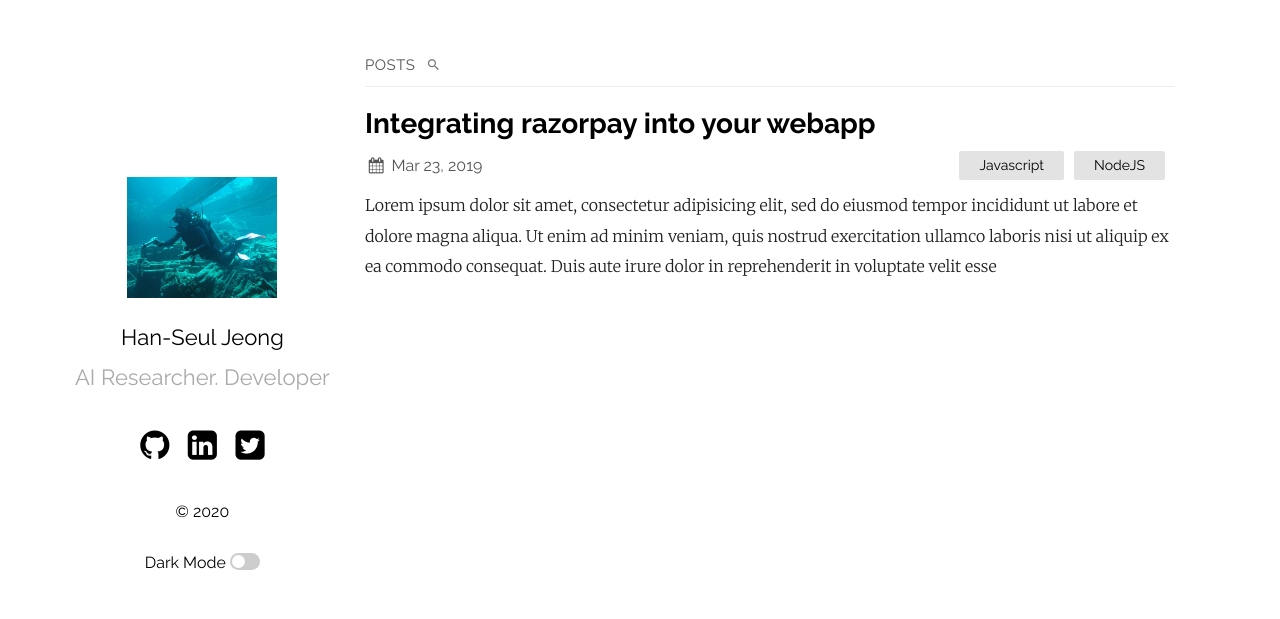
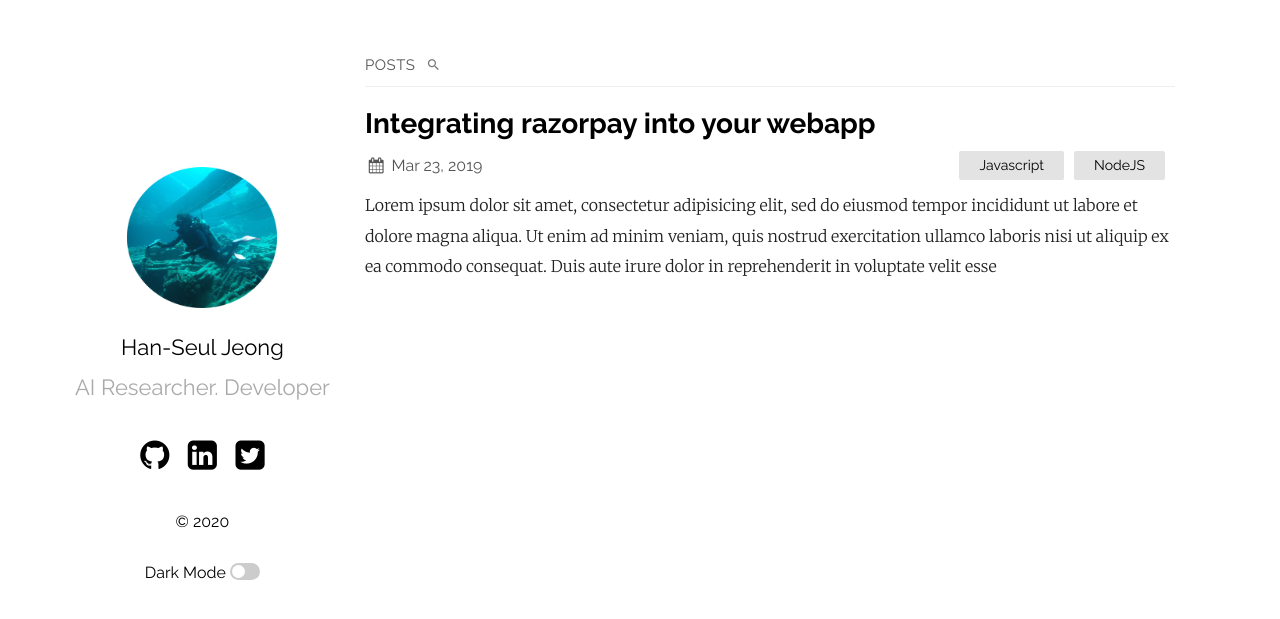
Before and after one commit to hanseul-jeong/hanseul-jeong.github.io, a Jekyll site: the page built from index.md, in a window 1280 px wide. Shown: the top 619 px of the page. Built offline with Jekyll 4.4.1, drawn with Linux system fonts in a browser that asks for light colours.

Commit message:
Update _config.yml

```diff
--- a/_config.yml
+++ b/_config.yml
@@ -18,7 +18,7 @@ plainwhite:
   sitemap: true # set to true to generate sitemap.xml content
   search: true # set to true to enable searchbar
   dark_mode: true # set to true to add dark mode toggle
-  portfolio_image: "assets/diver.png" # the path from the base directory of the site to the image to display (no / at the start)
+  portfolio_image: "assets/diver_round.png" # the path from the base directory of the site to the image to display (no / at the start)
   html_lang: "en" # set the lang attribute of the <html> tag for the pages. See here for a list of codes: https://www.w3schools.com/tags/ref_country_codes.asp
   condensed_mobile:
     #- home
```
